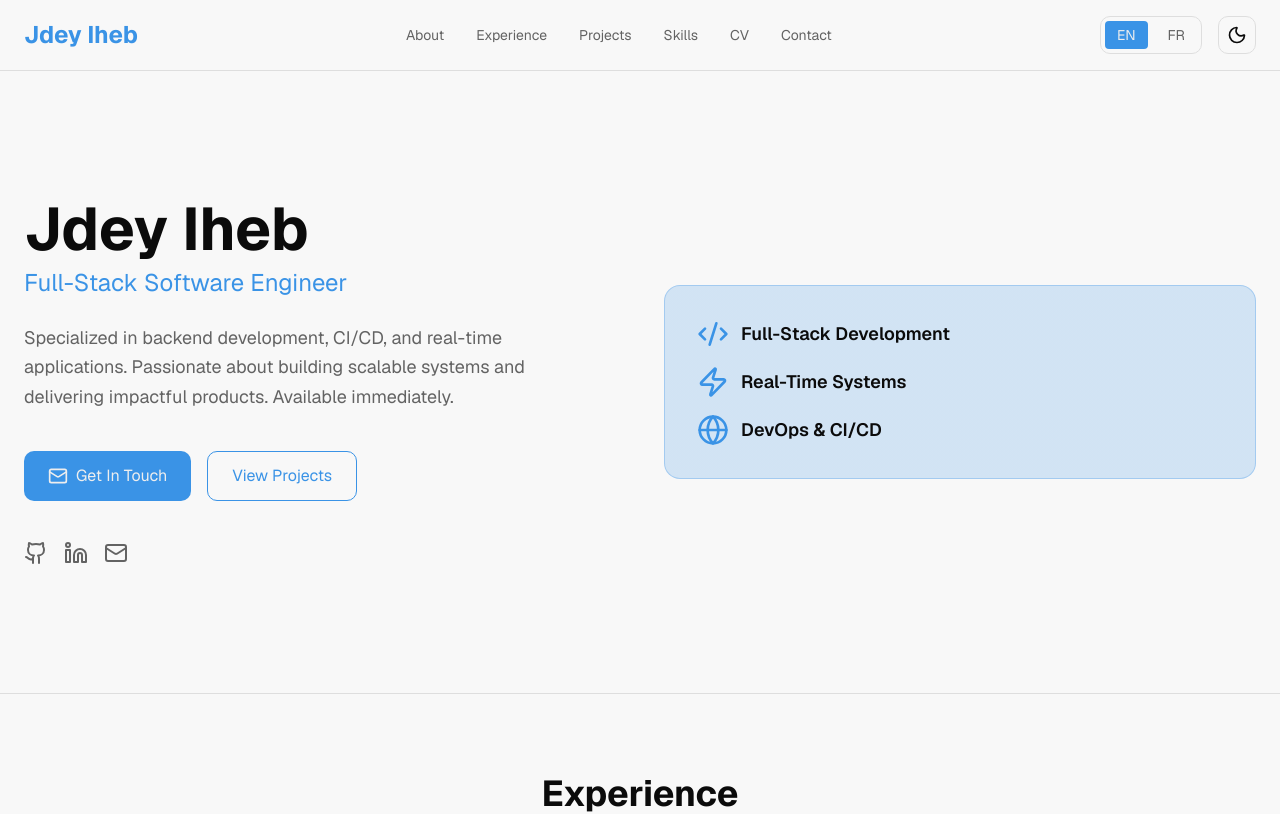
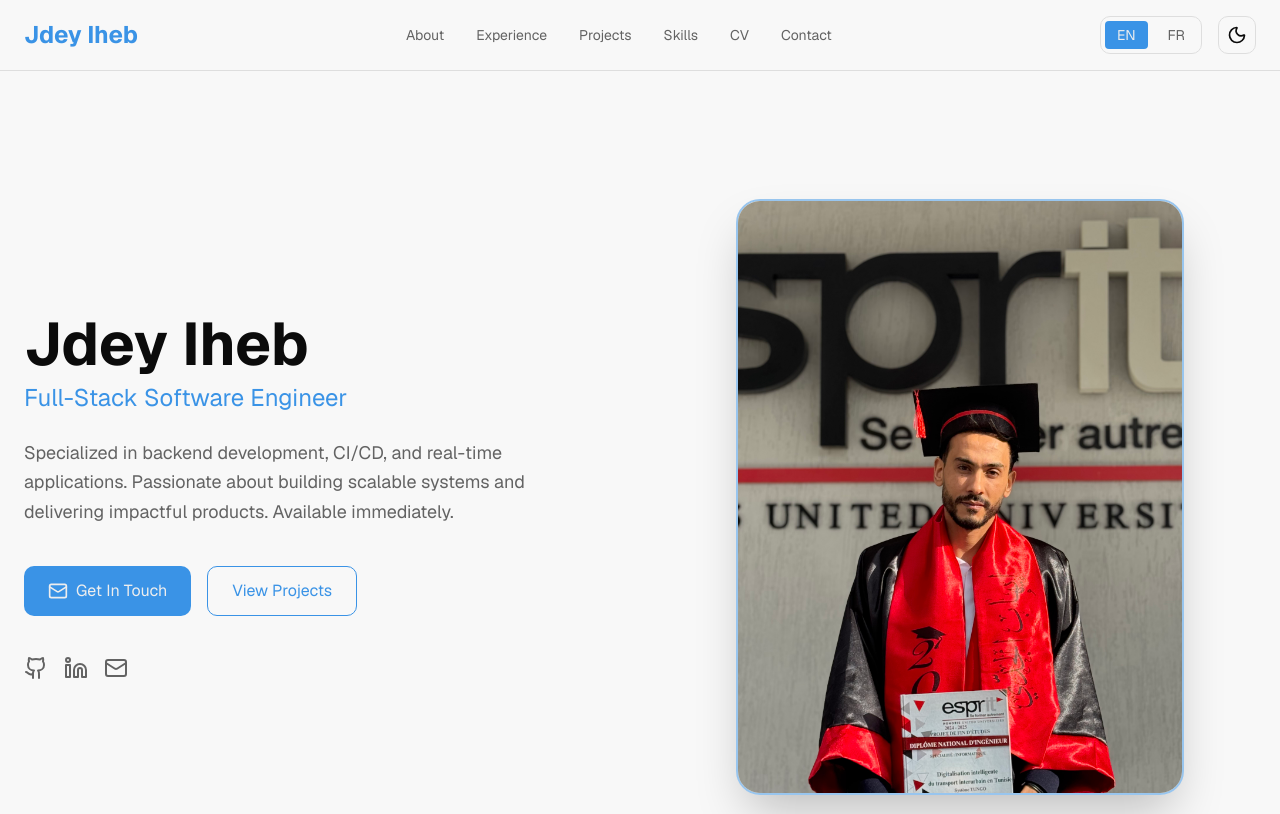
Before and after one commit to ihebjdey2/portfolio-creation, a Next.js app: page / in a window 1280 px wide. Shown: the top 814 px of the page. Built offline with nearby package versions, Linux system fonts and the light colour scheme.

Commit message:
feat: add profile picture section to hero area\n\nAdd professional photo with glow effect and responsive layout

```diff
--- a/app/page.tsx
+++ b/app/page.tsx
@@ -1,7 +1,7 @@
 'use client'
 
 
-import { Mail, Github, Linkedin, ExternalLink, Code2, Zap, Globe, Download } from 'lucide-react'
+import { Mail, Github, Linkedin, ExternalLink, Download } from 'lucide-react'
 import { useLanguage } from '@/lib/language-context'
 import { translations } from '@/lib/translations'
 import { Header } from '@/components/header'
@@ -271,22 +271,14 @@ export default function Home() {
             </div>
           </div>
 
-          <div className="relative hidden md:block">
-            <div className="bg-gradient-to-br from-primary/20 to-accent/20 rounded-2xl p-8 border border-primary/30">
-              <div className="space-y-4">
-                <div className="flex items-center gap-3">
-                  <Code2 className="text-primary" size={32} />
-                  <span className="text-lg font-semibold">{t.hero.fullStack}</span>
-                </div>
-                <div className="flex items-center gap-3">
-                  <Zap className="text-primary" size={32} />
-                  <span className="text-lg font-semibold">{t.hero.realTime}</span>
-                </div>
-                <div className="flex items-center gap-3">
-                  <Globe className="text-primary" size={32} />
-                  <span className="text-lg font-semibold">{t.hero.devops}</span>
-                </div>
-              </div>
+          <div className="relative hidden md:flex justify-center">
+            <div className="relative">
+              <div className="absolute inset-0 bg-gradient-to-br from-primary/30 to-accent/30 rounded-3xl blur-2xl -z-10"></div>
+              <img
+                src="/profile.jpg"
+                alt="Jdey Iheb Profile"
+                className="w-full max-w-md rounded-3xl border-2 border-primary/50 object-cover shadow-2xl"
+              />
             </div>
           </div>
         </div>
```
Also changed, not shown: public/profile.jpg (added).
